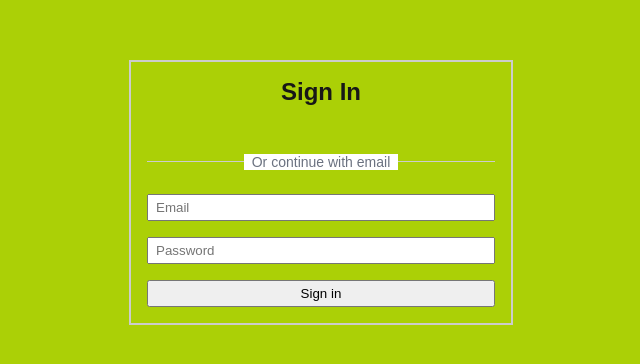
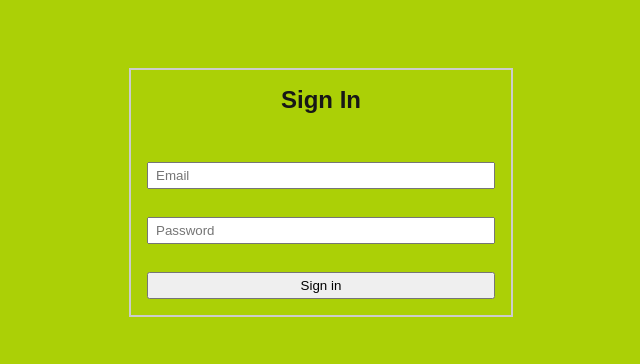
Before and after one commit to Damiano87/Smart-Home-Dashboard, a Next.js app: page /sign-in in a window 1280 px wide. Shown: the part 208-572 px from the top of the page, without its empty margins (319-959 px from the left). Built offline with nearby package versions, Linux system fonts and the light colour scheme; no server answers.

Commit message:
Optimized auth

```diff
--- a/src/app/(auth)/sign-in/actions.ts
+++ b/src/app/(auth)/sign-in/actions.ts
@@ -1,12 +1,19 @@
 "use server";
 
 import { signIn } from "@/lib/auth";
+import { prisma } from "@/lib/prisma";
+import { signInSchema } from "@/lib/schema";
+import { compare } from "bcrypt";
 import { isRedirectError } from "next/dist/client/components/redirect-error";
 import { redirect } from "next/navigation";
 
 export type SignInState = {
   error?: string;
   success?: boolean;
+  fieldErrors?: {
+    email?: string[];
+    password?: string[];
+  };
 };
 
 export async function signInAction(
@@ -14,9 +21,57 @@ export async function signInAction(
   formData: FormData
 ): Promise<SignInState> {
   try {
-    const result = await signIn("credentials", {
+    // 1. Zod validation
+    const validatedFields = signInSchema.safeParse({
       email: formData.get("email"),
       password: formData.get("password"),
+    });
+
+    // 2. If validation fails return errors for each field
+    if (!validatedFields.success) {
+      return {
+        fieldErrors: validatedFields.error.flatten().fieldErrors,
+      };
+    }
+
+    const { email, password } = validatedFields.data;
+
+    // 3. Check if user exists
+    const user = await prisma.user.findFirst({
+      where: { email },
+    });
+
+    if (!user) {
+      return {
+        fieldErrors: {
+          email: ["No account found with this email"],
+        },
+      };
+    }
+
+    // 4. Check password
+    if (!user.password) {
+      return {
+        fieldErrors: {
+          email: ["This account uses a different sign-in method"],
+        },
+      };
+    }
+
+    const passwordMatch = await compare(password, user.password);
+
+    if (!passwordMatch) {
+      return {
+        fieldErrors: {
+          password: ["Invalid password"],
+        },
+      };
+    }
+
+    // 4. Everything OK - Log in
+    const result = await signIn("credentials", {
+      email: validatedFields.data.email,
+      password: validatedFields.data.password,
       redirect: false,
     });
 
@@ -24,15 +79,16 @@ export async function signInAction(
       return { error: "Invalid email or password" };
     }
 
+    // 5. Redirect to home page
     redirect("/");
   } catch (error) {
-    // Jeśli to redirect, rzuć go dalej
+    // if redirect error throw error
     if (isRedirectError(error)) {
       throw error;
     }
 
-    // Inne błędy obsłuż normalnie
-    console.error("Sign in error:", error);
+    // normal error handle
+    console.log("Sign in error:", error);
     return { error: "Something went wrong. Please try again." };
   }
 }
--- a/src/app/(auth)/sign-in/components/SignInForm.tsx
+++ b/src/app/(auth)/sign-in/components/SignInForm.tsx
@@ -15,24 +15,38 @@ const SignInForm = () => {
   return (
     <form className={styles.signinForm} action={formAction}>
       {state?.error && <p className={styles.error}>{state.error}</p>}
+      <div className={styles.inputGroup}>
         <input
           name="email"
           placeholder="Email"
           type="email"
           required
           autoComplete="email"
-        className={styles.input}
+          className={`${styles.input} ${
+            state?.fieldErrors?.email ? styles.inputError : ""
+          }`}
           disabled={isPending}
         />
+        {state?.fieldErrors?.email && (
+          <p className={styles.fieldError}>{state.fieldErrors.email[0]}</p>
+        )}
+      </div>
+      <div className={styles.inputGroup}>
         <input
           name="password"
           placeholder="Password"
           type="password"
           required
           autoComplete="current-password"
-        className={styles.input}
+          className={`${styles.input} ${
+            state?.fieldErrors?.password ? styles.inputError : ""
+          }`}
           disabled={isPending}
         />
+        {state?.fieldErrors?.password && (
+          <p className={styles.fieldError}>{state.fieldErrors.password[0]}</p>
+        )}
+      </div>
       <SubmitButton isPending={isPending} />
     </form>
   );
--- a/src/app/(auth)/sign-in/page.tsx
+++ b/src/app/(auth)/sign-in/page.tsx
@@ -16,18 +16,15 @@ const Page = async () => {
         {/* <GithubSignIn />
         <GoogleSignIn /> */}
 
-        <div className={styles.divider}>
+        {/* <div className={styles.divider}>
           <div className={styles.dividerLine}>
             <span className={styles.dividerBorder} />
           </div>
           <div className={styles.dividerText}>
             <span className={styles.dividerLabel}>Or continue with email</span>
           </div>
-        </div>
+        </div> */}
         <SignInForm />
-        {/* <div className={styles.signupLink}>
-          <Link href="/sign-up">Don&apos;t have an account? Sign up</Link>
-        </div> */}
       </div>
     </div>
   );
--- a/src/app/(auth)/sign-in/signin.module.scss
+++ b/src/app/(auth)/sign-in/signin.module.scss
@@ -100,3 +100,25 @@
   border-radius: 4px;
   border: 1px solid #fcc;
 }
+
+.inputGroup {
+  display: flex;
+  flex-direction: column;
+  gap: 4px;
+  margin-bottom: 12px;
+}
+
+.inputError {
+  border-color: #ef4444 !important;
+
+  &:focus {
+    border-color: #dc2626 !important;
+  }
+}
+
+.fieldError {
+  color: #ef4444;
+  font-size: 12px;
+  margin: 0;
+  padding: 0;
+}
```
Also changed, not shown: src/app/components/Navbar/Navbar.tsx (+1 -7 lines). Lines whose indentation alone changed are shown as unchanged.
